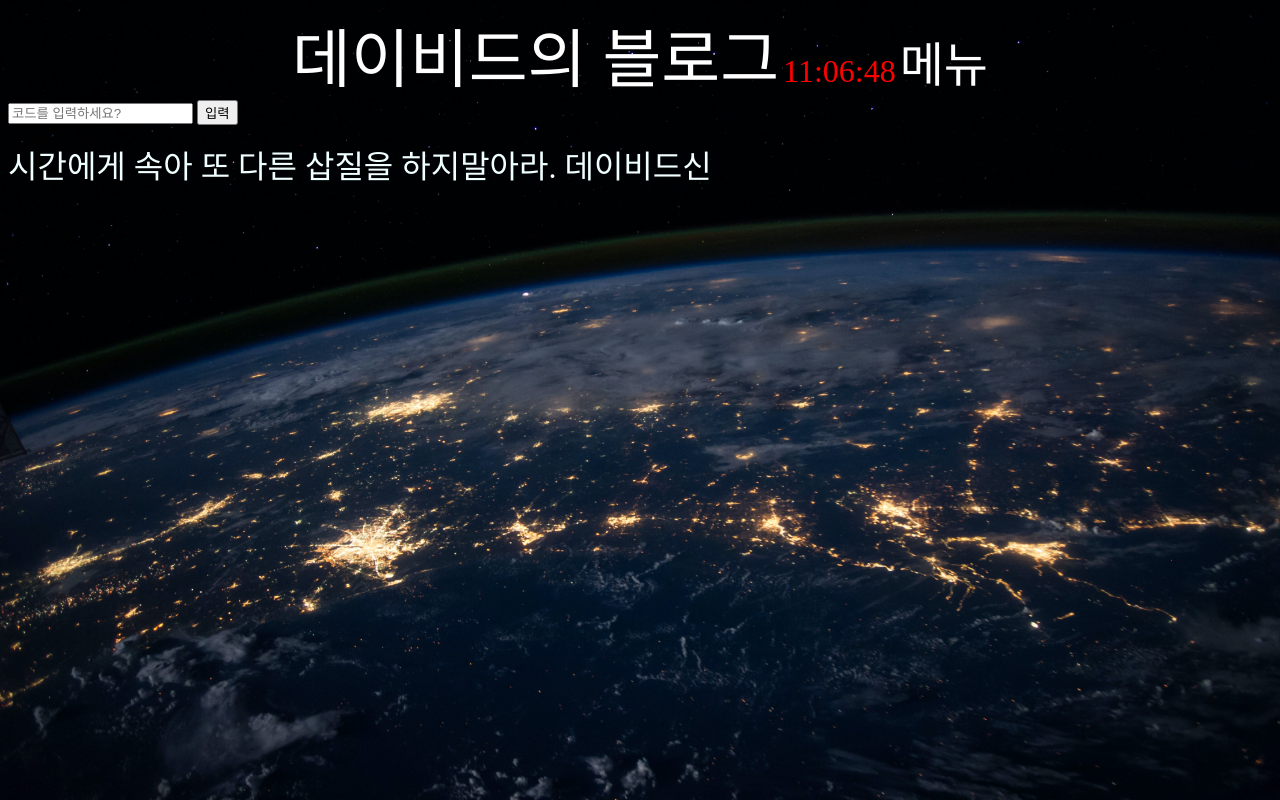
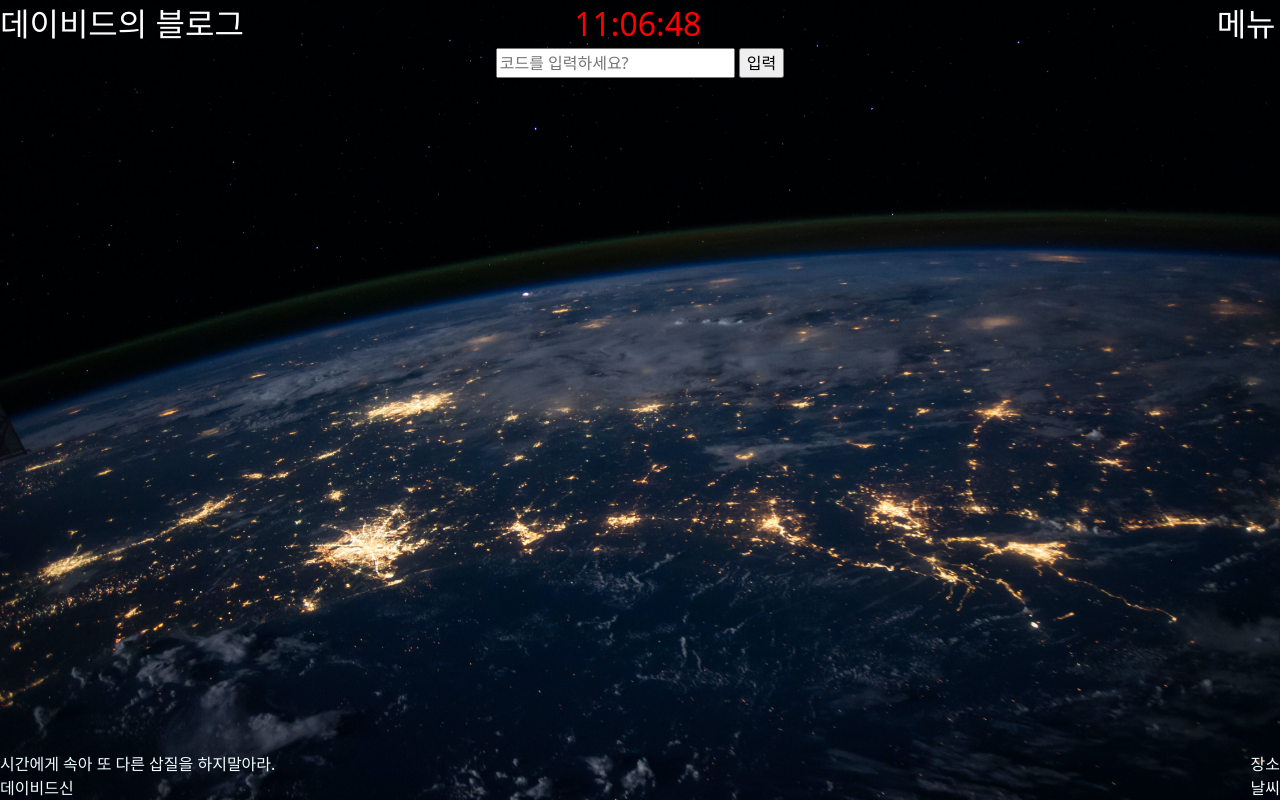
Before and after one commit to David-ShinDJ/David-ShinDJ.github.io, a plain HTML site: page index.html in a window 1280 px wide. Both pictures are taken after typing "Sample" into the empty fields and a click on the input "입력". Drawn offline with nearby package versions, Linux system fonts and the light colour scheme.

Commit message:
UI수정

```diff
--- a/css/style.css
+++ b/css/style.css
@@ -7,37 +7,46 @@ body {
     background-attachment: fixed;
     background-size: 100% 100%;
 }
-.header {
-    text-align:center;
-}
 #blog-name {
-    font-size: 4em;
+    display: inline-block;
+    font-size: 2em;
     color:white;
     text-align:left;
+    width:33%;
 }
 #clock {
+    display: inline-block;
     font-size: 2em;
     color:red;
     margin:auto;
-    width:100%;
+    width:33%;
 }
 
 #menu {
-    font-size: 3em;
+    display: inline-block;
+    font-size: 2em;
     color:white;
     text-align:right;
+    width:33%;
 }
 #todo-list {
-    font-size: 4em;
+    font-size: 3em;
     color:azure
 }
 
 #quote {
-    font-size: 2em;
-    color:azure
+    font-size: 1em;
+    color:azure;
+    display: inline-block;
+    position:fixed;
+    bottom:0;
 }
 
 #weather {
-    font-size: 2em;
-    color:azure
+    font-size: 1em;
+    color:azure;
+    display: inline-block;
+    position:fixed;
+    bottom:0;
+    right:0;
 }
--- a/index.html
+++ b/index.html
@@ -4,41 +4,61 @@
     <meta http-equiv="X-UA-Compatible" content="IE=edge">
     <meta name="viewport" content="width=device-width, initial-scale=1.0">
     <link rel="stylesheet" href="css/style.css" />
+    <link href="https://cdn.jsdelivr.net/npm/bootstrap@5.2.2/dist/css/bootstrap.min.css" rel="stylesheet" integrity="sha384-Zenh87qX5JnK2Jl0vWa8Ck2rdkQ2Bzep5IDxbcnCeuOxjzrPF/et3URy9Bv1WTRi" crossorigin="anonymous">
     <title>
-        Momenturm
+        David-Blog
     </title>
 </head>
 <body>
-    <div class="header">
-        <span id ="blog-name">데이비드의 블로그</span>
-        <span id ="clock">00:00:00</span>
-        <span id ="menu">메뉴</span>
-    </div>
-    <form id="code-form" class = "hidden" >
+    <header class="header">
+        <div class="text-start"id ="blog-name">데이비드의 블로그</div>
+        <div class="text-center"id ="clock" >00:00:00</div>
+        <div class="text-end"id ="menu">메뉴</div>
+    </header>
+
+    <div class="container text-center">
+        <div class="row">
+          <div class="col auth-section">
+            <form id="code-form" >
                 <input  required maxlength = "15" type = "text" placeholder="코드를 입력하세요?" />
                 <input type= "submit" value="입력" />
             </form>
-    <form id="todo-form" class = "hidden" >
+          </div>
+        </div>
+        <div class="row">
+          <div class="col tool-section">
+            <h3>Open AI Section</h3>
+          </div>
+          <div class="col tool-section">
+            <form id="todo-form" >
                 <input type="text" placeholder="할일을 작성하고 입력">
             </form>
             <ui id="todo-list">
 
             </ui>
-    <div id="quote">
-        <span>
+          </div>
+          <div class="col tool-section">
+            <h3>Other Section</h3>
+          </div>
+        </div>
+    </div>
+
+    <footer class="footer">
+        <span class="text-start"id="quote">
+            <div>명언</div>
+            <div>명언자</div>
         </span>
-        <span>
+        <span class="text-end"id="weather">
+            <div>장소</div>
+            <div>날씨</div>
         </span>
-    </div>
-    <div id="weather">
-        <span></span>
-        <span></span>
-    </div>
-    <script src="js/code.js"></script>
+    </footer>
+    <script src="js/auth.js"></script>
     <script src="js/clock.js"></script>
     <script src="js/quotes.js"></script>
     <script src="js/background.js"></script>
-    <script src="js/todo.js"></script>
+    <script src="js/tool.js"></script>
     <script src="js/weather.js"></script>
+    <script src="https://cdn.jsdelivr.net/npm/bootstrap@5.2.2/dist/js/bootstrap.bundle.min.js" integrity="sha384-OERcA2EqjJCMA+/3y+gxIOqMEjwtxJY7qPCqsdltbNJuaOe923+mo//f6V8Qbsw3" crossorigin="anonymous"></script>
 </body>
 </html>
--- /dev/null
+++ b/js/auth.js
@@ -0,0 +1,65 @@
+
+const authSection = document.querySelector(".auth-section");
+const toolSection = document.querySelectorAll(".tool-section")
+const codeForm = document.querySelector("#code-form");
+const codeInput = codeForm.querySelector("#code-form input");
+const HIDDEN_CLASSNAME = "hidden"
+const CODEVALUE_KEY = "saveValue"
+
+function authfication() {
+    hidding()
+    console.log("AuthStart")
+    const saveValue = localStorage.getItem(CODEVALUE_KEY)
+    console.log(saveValue)
+    authCheck(saveValue)
+
+}
+
+function authCheck(saveValue) {
+    const date = new Date();
+    const days = String(date.getDay())
+    if (saveValue === `code${days}`) {
+        showing();
+    } else {
+        codeForm.addEventListener("submit", inputCheck)
+    }
+}
+
+function inputCheck(arguement) {
+    arguement.preventDefault();
+    const inputValue = codeInput.value;
+    const date = new Date();
+    const days = String(date.getDay())
+    if (inputValue === `code${days}`) {
+        showing();
+        localStorage.setItem(CODEVALUE_KEY, inputValue)
+
+        codeInput.value = ""
+    } else {
+        codeInput.value = ""
+        alert("Wrong Code")
+    }
+
+}
+
+function hidding() {
+    authSection.classList.remove(HIDDEN_CLASSNAME)
+    toolSection.forEach((item) => {
+        item.classList.add(HIDDEN_CLASSNAME)
+    });
+}
+function showing() {
+    authSection.classList.add(HIDDEN_CLASSNAME)
+    toolSection.forEach((item) => {
+        item.classList.remove(HIDDEN_CLASSNAME)
+    });
+}
+// CodeValue 값은 Code + Date의 요일값의 숫자값 일요일 -> Code7
+    // Case 처음로그인 localstorage == null TodoLIst hidden 상태
+
+    // Case 이전로그인 localstorage != null Code값 정상상태 TodoList no hidden
+
+    // Case 이전로그인 localstorage != null Code값 틀린상태 ToDOlist no Hidden
+
+
+authfication()
--- a/js/code.js
+++ /dev/null
@@ -1,48 +0,0 @@
-const codeForm = document.querySelector("#code-form");
-const codeInput = codeForm.querySelector("#code-form input");
-const toDoListView = document.getElementById("todo-form");
-
-const HIDDEN_CLASSNAME = "hidden"
-const CODEVALUE_KEY = "codeValue"
-
-function onCodeCheck(arguement) {
-    arguement.preventDefault();
-    const codeValue = codeInput.value;
-    codeInput.value = ""
-    checkCodeValue(codeValue)
-}
-
-function showingToDo() {
-    toDoListView.classList.remove(HIDDEN_CLASSNAME)
-}
-// CodeValue 값은 Code + Date의 요일값의 숫자값 일요일 -> Code7
-function checkCodeValue(codeValue) {
-
-    // Case 처음로그인 localstorage == null TodoLIst hidden 상태
-
-    // Case 이전로그인 localstorage != null Code값 정상상태 TodoList no hidden
-
-    // Case 이전로그인 localstorage != null Code값 틀린상태 ToDOlist no Hidden
-
-    const date = new Date();
-    const days = String(date.getDay())
-    console.log(days)
-    if (codeValue === `code${days}`) {
-        showingToDo(codeValue);
-        localStorage.setItem(CODEVALUE_KEY, codeValue)
-        codeForm.classList.add(HIDDEN_CLASSNAME)
-    } else {
-        codeForm.classList.remove(HIDDEN_CLASSNAME)
-        codeForm.addEventListener("submit", onCodeCheck)
-    }
-
-}
-
-const codeValue = localStorage.getItem(CODEVALUE_KEY)
-
-if (codeValue === null) {
-    codeForm.classList.remove(HIDDEN_CLASSNAME)
-    codeForm.addEventListener("submit", onCodeCheck)
-} else {
-    checkCodeValue(codeValue)
-}
--- a/js/quotes.js
+++ b/js/quotes.js
@@ -47,8 +47,8 @@ const quotes = [
     },
 ]
 
-const quote = document.querySelector("#quote span:first-child");
-const author = document.querySelector("#quote span:last-child");
+const quote = document.querySelector("#quote div:first-child");
+const author = document.querySelector("#quote div:last-child");
 
 const todayQuotes = quotes[Math.floor(Math.random() * quotes.length)]
 
--- a/js/weather.js
+++ b/js/weather.js
@@ -6,8 +6,8 @@ function onGeoSucess(position) {
     const lon = position.coords.longitude
     const url = `https://api.openweathermap.org/data/2.5/weather?lat=${lat}&lon=${lon}&appid=${API_KEY}&units=metric`
     fetch(url).then(response => response.json()).then(data => {
-        const weather = document.querySelector("#weather span:first-child")
-        const city = document.querySelector("#weather span:last-child")
+        const weather = document.querySelector("#weather div:first-child")
+        const city = document.querySelector("#weather div:last-child")
         city.innerText = data.name
         weather.innerText = `${data.weather[0].main} ${data.main.temp}`
     })
```
Also changed, not shown: js/tool.js (renamed from js/todo.js). Lines whose indentation alone changed are shown as unchanged.
